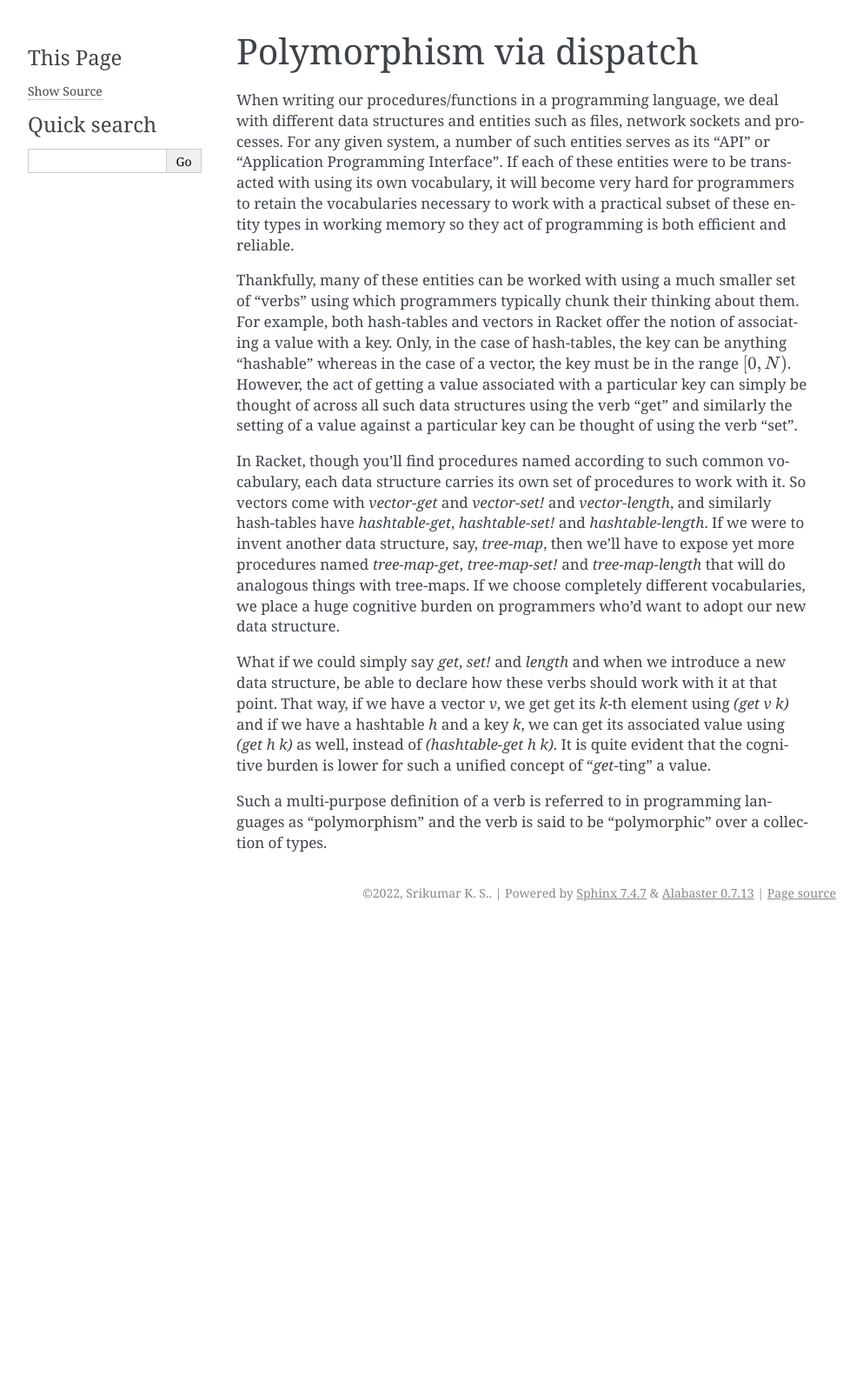
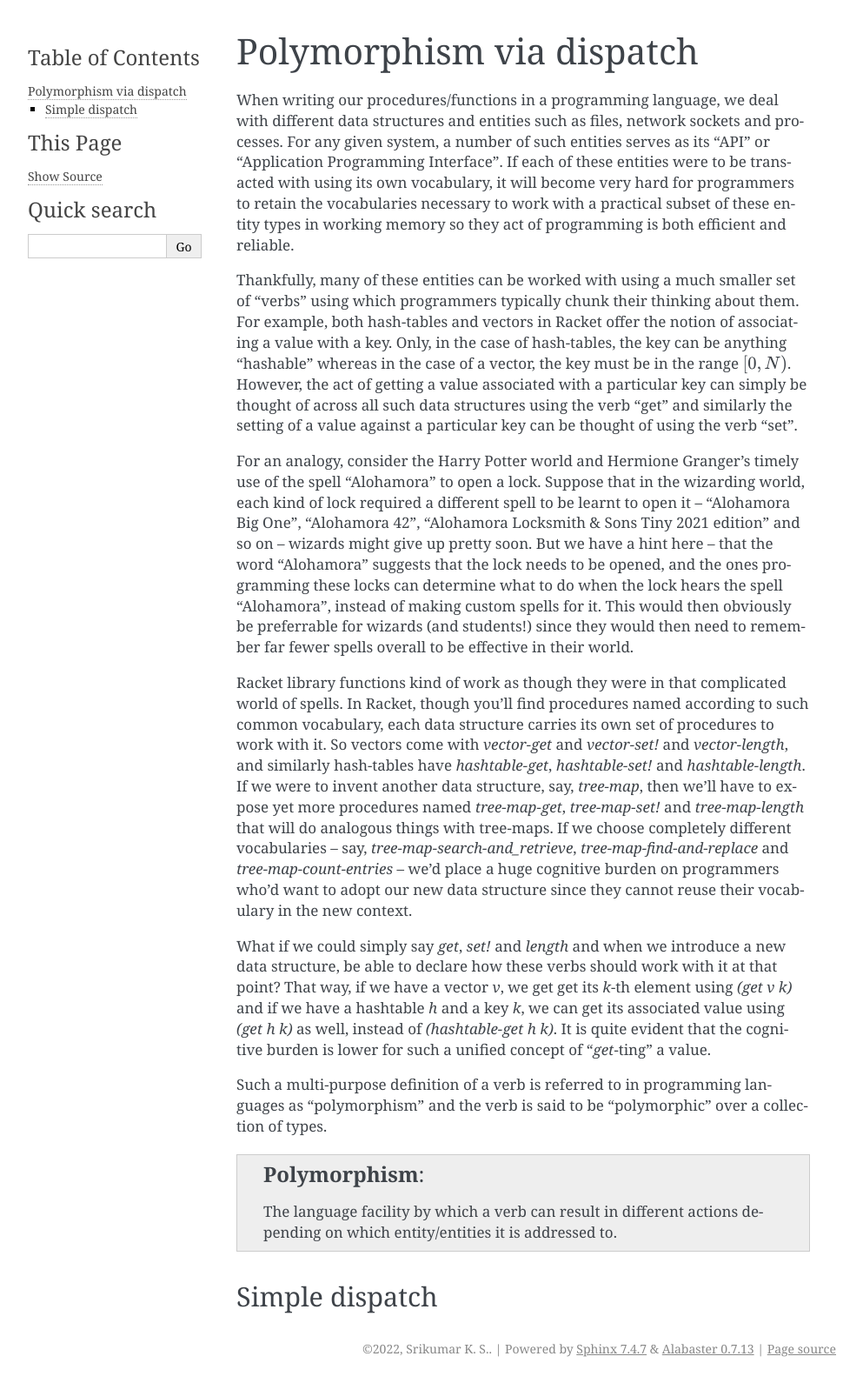
Before and after one commit to kreauniv/comp308, a Sphinx documentation site: the page built from source/dispatch.rst, in a window 1280 px wide. Shown: the whole page at 87% size, without its empty margins (148-1141 px from the left). Built offline with Sphinx 7.4.7, drawn with Linux system fonts in a browser that asks for light colours; before the commit the page ends 1066 px from its top, so only the background shows below that.

Commit message:
Tweaked introduction to dispatch with a paragraph drawing an analogy with the Harry Potter world.

```diff
--- a/source/dispatch.rst
+++ b/source/dispatch.rst
@@ -18,17 +18,30 @@ particular key can simply be thought of across all such data structures using th
 and similarly the setting of a value against a particular key can be thought of using the
 verb "set".
 
-In Racket, though you'll find procedures named according to such common vocabulary,
+For an analogy, consider the Harry Potter world and Hermione Granger's timely use of
+the spell "Alohamora" to open a lock. Suppose that in the wizarding world, each kind of
+lock required a different spell to be learnt to open it -- "Alohamora Big One", "Alohamora 42",
+"Alohamora Locksmith & Sons Tiny 2021 edition" and so on -- wizards might give up pretty soon.
+But we have a hint here -- that the word "Alohamora" suggests that the lock needs to be opened,
+and the ones programming these locks can determine what to do when the lock hears the spell
+"Alohamora", instead of making custom spells for it. This would then obviously be preferrable
+for wizards (and students!) since they would then need to remember far fewer spells overall
+to be effective in their world.
+
+Racket library functions kind of work as though they were in that complicated world of
+spells. In Racket, though you'll find procedures named according to such common vocabulary,
 each data structure carries its own set of procedures to work with it. So vectors come
 with `vector-get` and `vector-set!` and `vector-length`, and similarly hash-tables have
 `hashtable-get`, `hashtable-set!` and `hashtable-length`. If we were to invent another
 data structure, say, `tree-map`, then we'll have to expose yet more procedures named
 `tree-map-get`, `tree-map-set!` and `tree-map-length` that will do analogous things with
-tree-maps. If we choose completely different vocabularies, we place a huge cognitive
-burden on programmers who'd want to adopt our new data structure.
+tree-maps. If we choose completely different vocabularies -- say, `tree-map-search-and_retrieve`,
+`tree-map-find-and-replace` and `tree-map-count-entries` -- we'd place a huge cognitive
+burden on programmers who'd want to adopt our new data structure since they cannot reuse
+their vocabulary in the new context.
 
 What if we could simply say `get`, `set!` and `length` and when we introduce a new data
-structure, be able to declare how these verbs should work with it at that point. That way,
+structure, be able to declare how these verbs should work with it at that point? That way,
 if we have a vector `v`, we get get its `k`-th element using `(get v k)` and if we have a
 hashtable `h` and a key `k`, we can get its associated value using `(get h k)` as well,
 instead of `(hashtable-get h k)`. It is quite evident that the cognitive burden is lower
@@ -36,3 +49,11 @@ for such a unified concept of "`get`-ting" a value.
 
 Such a multi-purpose definition of a verb is referred to in programming languages as
 "polymorphism" and the verb is said to be "polymorphic" over a collection of types.
+
+.. admonition:: **Polymorphism**
+
+    The language facility by which a verb can result in different actions depending on
+    which entity/entities it is addressed to.
+
+Simple dispatch
+---------------
```
